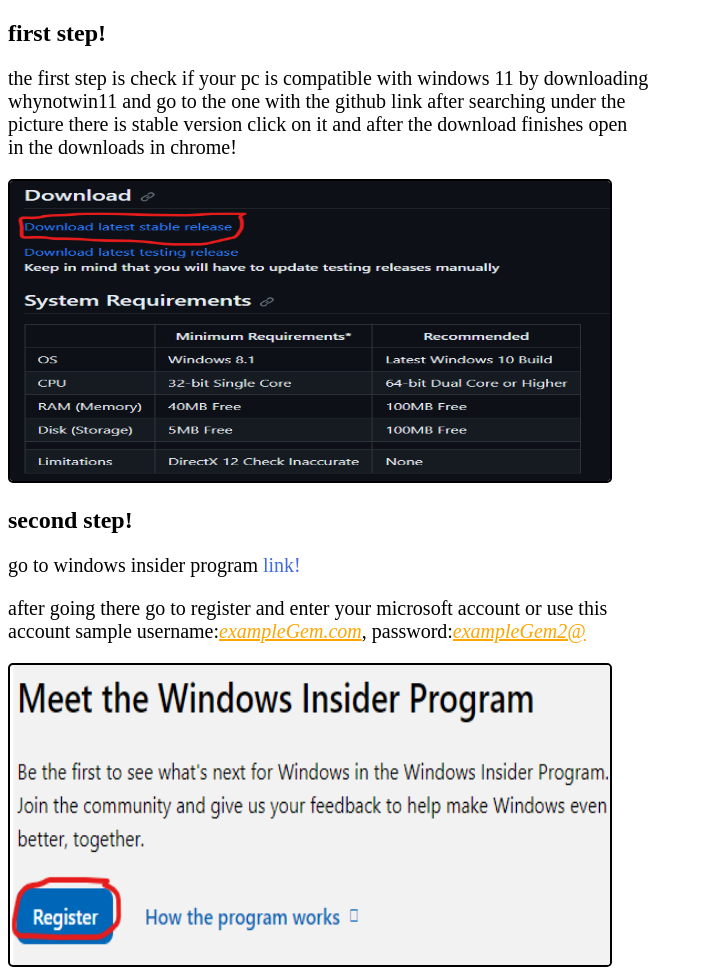
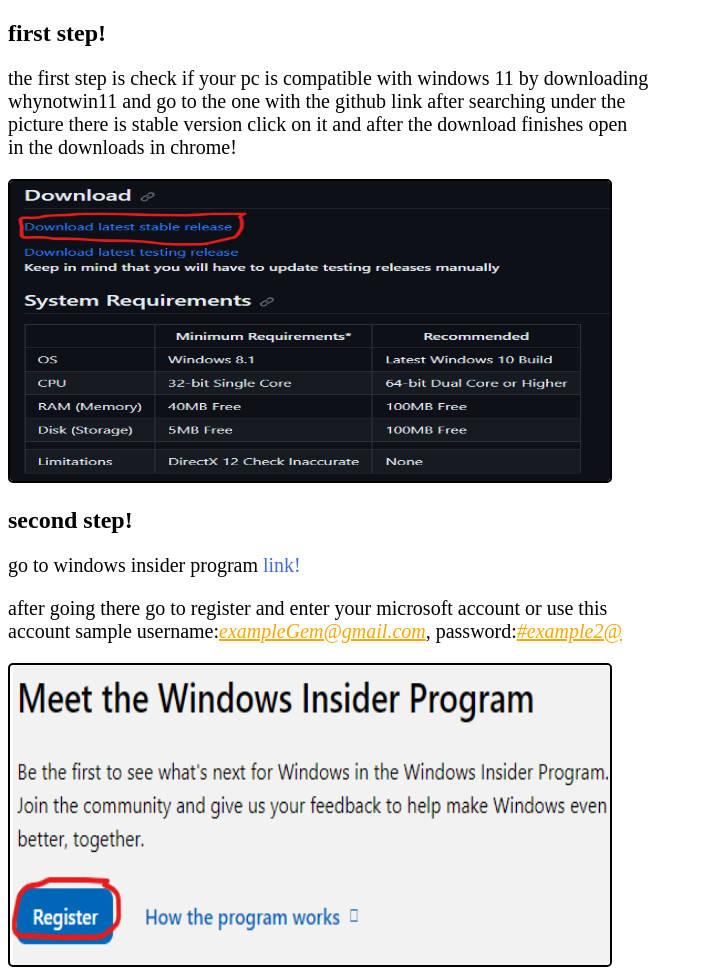
Before and after one commit to examples-service/examplehelp, a plain HTML site: page win11All/index.html in a window 1280 px wide. Shown: the top 970 px of the page, without its empty margins (0-703 px from the left). Drawn offline with Linux system fonts and the light colour scheme.

Commit message:
Update index.html

```diff
--- a/win11All/index.html
+++ b/win11All/index.html
@@ -41,7 +41,7 @@ strong{
     <h2>second step!</h2>
 
     <p>go to windows insider program <a href="https://www.microsoft.com/en-us/windowsinsider/">link!</a></p>
-    <p>after going there go to register and enter your microsoft account or use this <br> account sample username:<em><u>exampleGem.com</u></em>, password:<em><u>exampleGem2@</u></em></p>
+    <p>after going there go to register and enter your microsoft account or use this <br> account sample username:<em><u>exampleGem@gmail.com</u></em>, password:<em><u>#example2@</u></em></p>
     <img src="reglog.png" alt="pic2" width="600" height="300">
     <p>after registering; scroll down till you see a link that says iso's and click on that <br> and once it loads the page scroll till you see select product or something that resembles it</p>
     <img src="isolink.png" alt="pic3" width="600" height="400">
```
